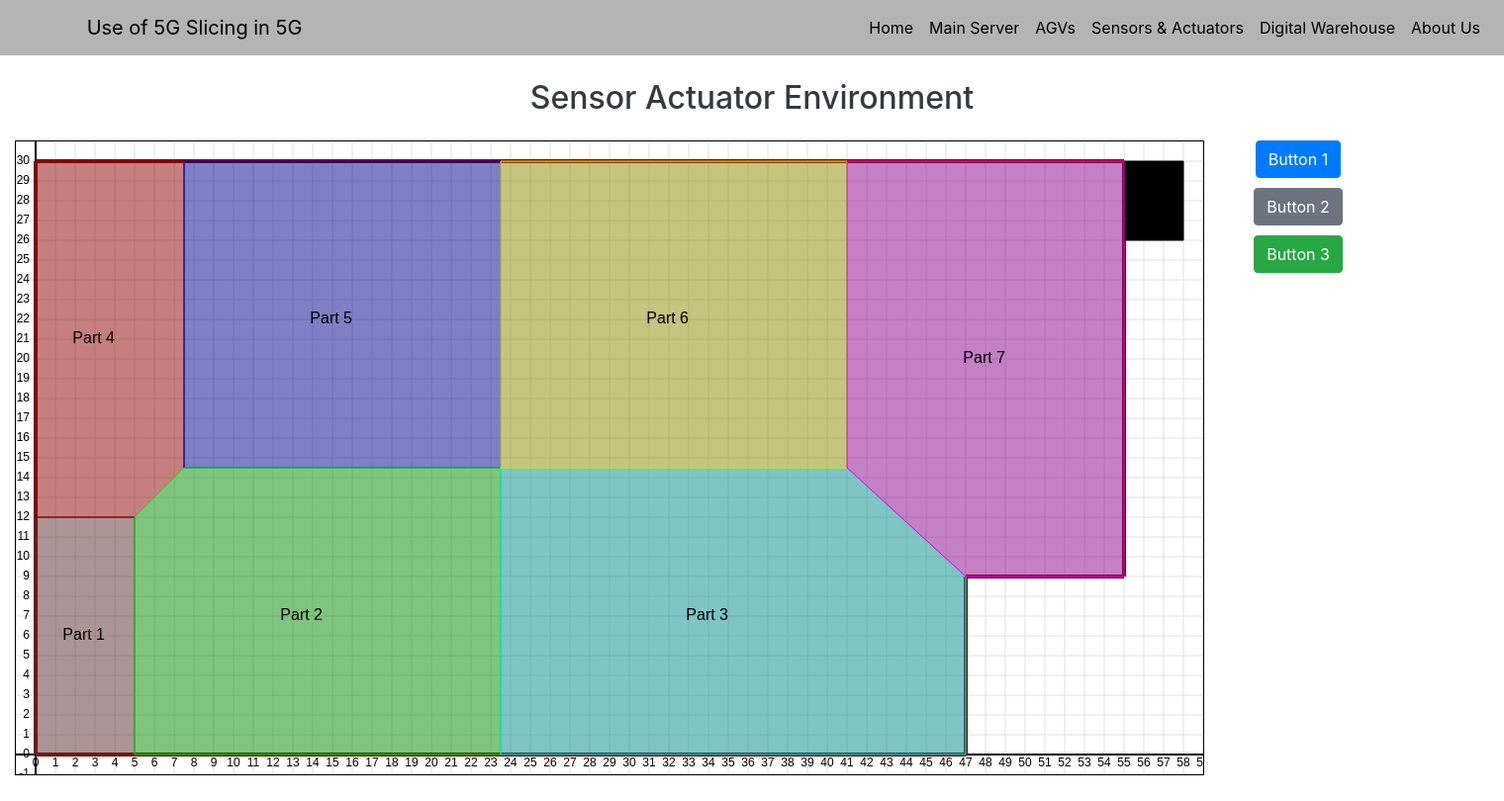
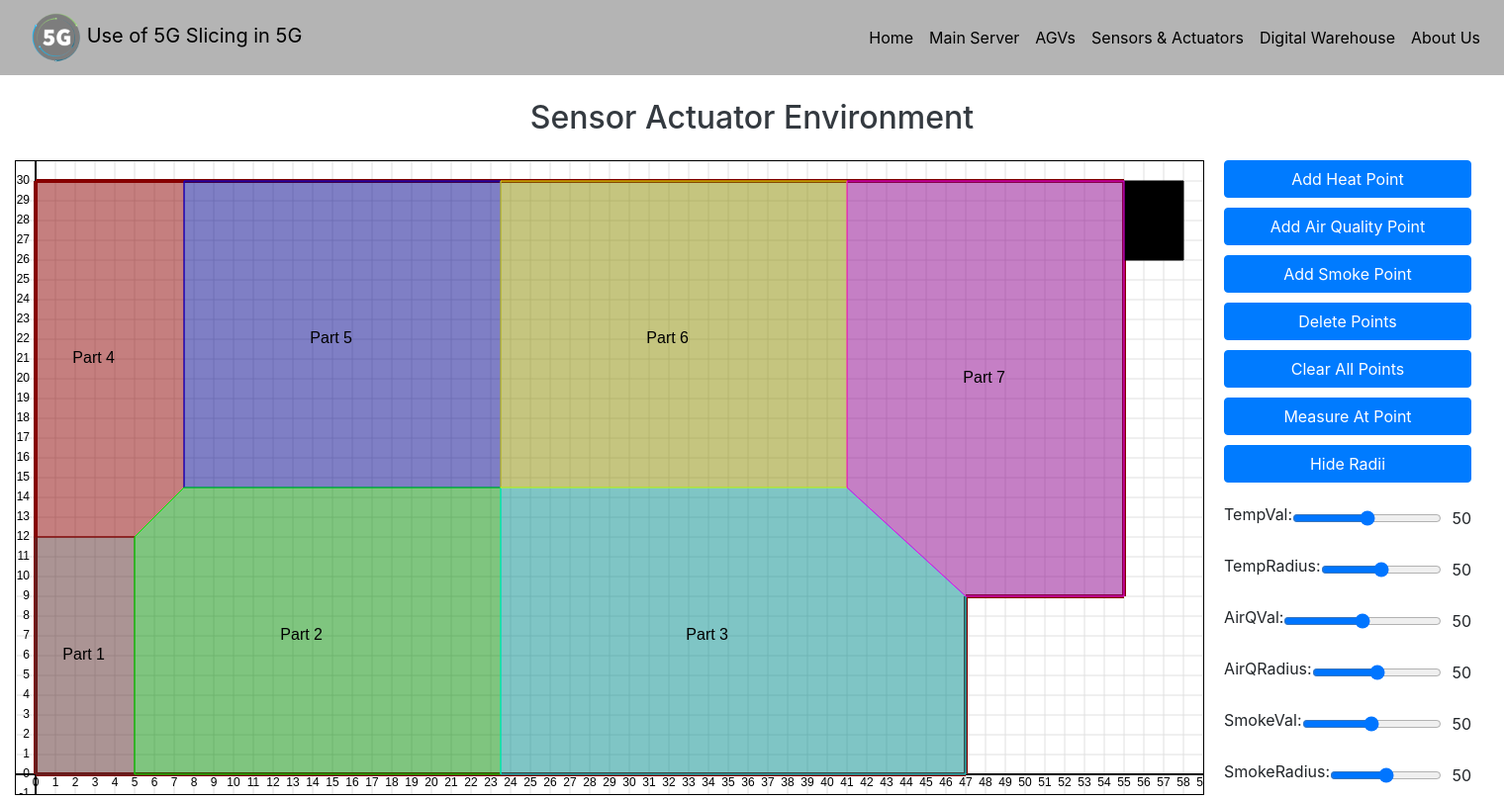
Before and after one commit to Stealth-Devs-Org/smart-warehouse, a Flask app: a page that uses App/templates/Sensors & Actuators.html in a window 1520 px wide. Shown: the whole page at 99% size. Before the commit the page ends 784 px from the top, so only its background shows below. Run offline with Flask 3, Linux system fonts and the light colour scheme.

Commit message:
Refactor CSS styles for button container and logo in Sensors & Actuators page

```diff
--- a/App/templates/Sensors & Actuators.html
+++ b/App/templates/Sensors & Actuators.html
@@ -6,12 +6,10 @@
     <meta name="viewport" content="width=device-width, initial-scale=1, shrink-to-fit=no">
     <link rel="stylesheet" href="https://cdn.jsdelivr.net/npm/bootstrap@4.4.1/dist/css/bootstrap.min.css" integrity="sha384-Vkoo8x4CGsO3+Hhxv8T/Q5PaXtkKtu6ug5TOeNV6gBiFeWPGFN9MuhOf23Q9Ifjh" crossorigin="anonymous">
     <style>
-
         body {
             margin: 0;
             padding: 0;
         }
-
 
         #banner {
             height: 500px;
@@ -22,7 +20,6 @@
             font-size: 4rem;
         }
 
-
         .container {
             display: flex;
             flex-direction: row;
@@ -32,31 +29,44 @@
             width: 100vw;
         }
 
-
         #coordinateCanvas {
             flex-grow: 1;
             border: 1px solid #ccc;
         }
 
-
         .button-container {
             display: flex;
             flex-direction: column;
             justify-content: center;
-            align-items: center;
+
             margin-left: 20px;
-            min-width: 150px;
+            min-width: 250px;
         }
-
 
         .btn-custom {
             margin-bottom: 10px;
         }
 
-
         #coordinateCanvas {
             display: block;
             border: 1px solid #000;
+        }
+
+        .slider-container {
+            display: flex;
+            align-items: center;
+            width: 100%;
+            margin: 10px 0;
+        }
+
+        .slider {
+            margin-right: 10px;
+            width: 100%;
+        }
+
+        .slider-value {
+            width: 30px; /* Fixed width for value display */
+            text-align: center;
         }
     </style>
     <script src="static/javascripts/drawcartesianCordinate.js"></script>
@@ -65,7 +75,7 @@
 
     <nav class="navbar navbar-expand-lg" style="background-color: rgb(180,180,180);">
         <a class="navbar-brand" style="color:black" href="/">
-            <img src="static/5g.png" alt="Logo" style="width: 50px; height: 0px; margin-left: 16px; margin-bottom: 0px;">
+            <img src="static/5g.png" alt="Logo" style="width: 50px; height: 50px; margin-left: 16px; margin-bottom: 0px;">
             Use of 5G Slicing in 5G
         </a>
         <button class="navbar-toggler" type="button" data-toggle="collapse" data-target="#navbarNav" aria-controls="navbarNav" aria-expanded="false" aria-label="Toggle navigation">
@@ -86,18 +96,58 @@
     <h2 class="text-center mt-4 mb-4 text-dark">Sensor Actuator Environment</h2>
 
     <div class="container">
-
         <canvas id="coordinateCanvas" width="1200" height="640"></canvas>
         <div class="button-container">
-            <!-- Buttons -->
-            <button class="btn btn-primary btn-custom">Button 1</button>
-            <button class="btn btn-secondary btn-custom">Button 2</button>
-            <button class="btn btn-success btn-custom">Button 3</button>
+            <button class="btn btn-primary btn-custom">Add Heat Point</button>
+            <button class="btn btn-primary btn-custom">Add Air Quality Point</button>
+            <button class="btn btn-primary btn-custom">Add Smoke Point</button>
+            <button class="btn btn-primary btn-custom">Delete Points</button>
+            <button class="btn btn-primary btn-custom">Clear All Points</button>
+            <button class="btn btn-primary btn-custom">Measure At Point</button>
+            <button class="btn btn-primary btn-custom">Hide Radii</button>
+
+
+            <div class="slider-container">
+                <label for="slider2">TempVal:</label>
+                <input type="range" min="0" max="100" class="slider" id="slider1" value="50" oninput="updateValue('slider1')">
+                <span class="slider-value" id="value1">50</span>
+            </div>
+            <div class="slider-container">
+                <label for="slider2">TempRadius:</label>
+                <input type="range" min="0" max="100" class="slider" id="slider2" value="50" oninput="updateValue('slider2')">
+                <span class="slider-value" id="value2">50</span>
+            </div>
+            <div class="slider-container">
+                <label for="slider2">AirQVal:</label>
+                <input type="range" min="0" max="100" class="slider" id="slider3" value="50" oninput="updateValue('slider3')">
+                <span class="slider-value" id="value3">50</span>
+            </div>
+            <div class="slider-container">
+                <label for="slider2">AirQRadius:</label>
+                <input type="range" min="0" max="100" class="slider" id="slider4" value="50" oninput="updateValue('slider4')">
+                <span class="slider-value" id="value4">50</span>
+            </div>
+            <div class="slider-container">
+                <label for="slider2">SmokeVal:</label>
+                <input type="range" min="0" max="100" class="slider" id="slider5" value="50" oninput="updateValue('slider5')">
+                <span class="slider-value" id="value5">50</span>
+            </div>
+            <div class="slider-container">
+                <label for="slider2">SmokeRadius:</label>
+                <input type="range" min="0" max="100" class="slider" id="slider6" value="50" oninput="updateValue('slider6')">
+                <span class="slider-value" id="value6">50</span>
+            </div>
         </div>
     </div>
 
     <script>
         drawCartesianCoordinates();
+
+        function updateValue(sliderId) {
+            const slider = document.getElementById(sliderId);
+            const valueDisplay = document.getElementById('value' + sliderId.charAt(sliderId.length - 1));
+            valueDisplay.innerText = slider.value;
+        }
     </script>
 
 </body>
```
